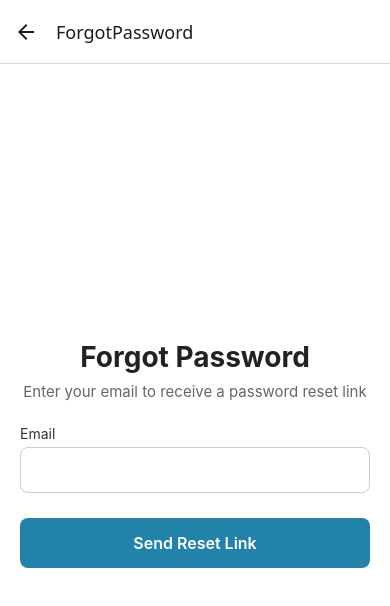
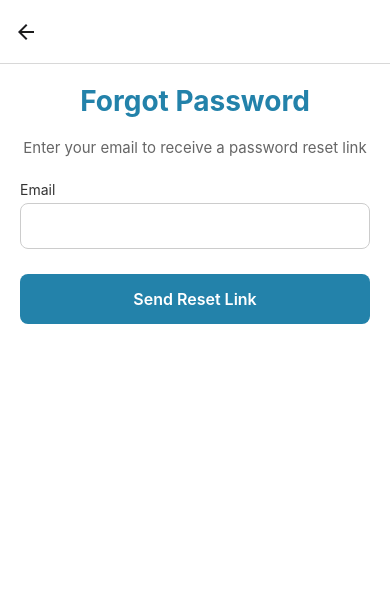
Before and after one commit to infoenum-testing/IEFoodify, a React Native app: screen /ForgotPassword in a window 390 px wide. Shown: the top 606 px of the page. Built offline with nearby package versions, Linux system fonts and the light colour scheme.

Commit message:
Updated forgotPassword flow

```diff
--- a/App.tsx
+++ b/App.tsx
@@ -59,9 +59,9 @@ function App() {
           <Stack.Screen name="Welcome" component={WelcomeScreen} options={{ title: 'WELCOME', headerBackVisible: false }} />
           <Stack.Screen name="Login" component={LoginScreen} options={{ headerShown: false }} />
           <Stack.Screen name="Signup" component={SignupScreen} options={{ headerShown: false }} />
-          <Stack.Screen name="ForgotPassword" component={ForgotPasswordScreen} />
-          <Stack.Screen name="OtpScreen" component={OtpScreen} />
-          <Stack.Screen name="ResetPassword" component={ResetPassword} />
+          <Stack.Screen name="ForgotPassword" component={ForgotPasswordScreen}  options={{ title: '', }} />
+          <Stack.Screen name="OtpScreen" component={OtpScreen}  options={{ title: '', }} />
+          <Stack.Screen name="ResetPassword" component={ResetPassword }  options={{ title: '', }} />
           <Stack.Screen name="Home" component={HomeScreen} />
 
         </Stack.Navigator>
--- a/src/screens/ForgotPasswordScreen.js
+++ b/src/screens/ForgotPasswordScreen.js
@@ -6,7 +6,8 @@ import {
     Platform,
     ScrollView,
 } from 'react-native';
-import { SafeAreaProvider } from 'react-native-safe-area-context';
+import { SafeAreaView } from 'react-native-safe-area-context';
+
 import Input from '../components/Input';
 import Button from '../components/Button';
 import { validateEmail } from '../utils/validations';
@@ -26,7 +27,7 @@ const ForgotPasswordScreen = ({ navigation }) => {
     };
 
     return (
-        <SafeAreaProvider style={styles.container}>
+      <SafeAreaView style={styles.container} edges={['top', 'left', 'right']}>
     <KeyboardAvoidingView
         behavior={Platform.OS === 'ios' ? 'padding' : undefined}
         style={{ flex: 1 }}
@@ -41,7 +42,6 @@ const ForgotPasswordScreen = ({ navigation }) => {
                 Enter your email to receive a password reset link
             </Text>
 
-                    {/* ✅ Reusable Input */}
             <Input
                 label="Email"
                 value={email}
@@ -53,11 +53,11 @@ const ForgotPasswordScreen = ({ navigation }) => {
                 error={emailError}
             />
 
-                    {/* ✅ Reusable Button */}
             <Button title="Send Reset Link" onPress={handleSubmit} />
         </ScrollView>
     </KeyboardAvoidingView>
-        </SafeAreaProvider>
+</SafeAreaView>
+
     );
 };
 
@@ -70,15 +70,15 @@ const styles = StyleSheet.create({
     },
     scrollContainer: {
         flexGrow: 1,
-        justifyContent: 'center',
+        //justifyContent: 'center',
         padding: 20,
     },
     title: {
         fontSize: 28,
         fontWeight: '700',
         alignSelf: 'center',
-        marginBottom: 8,
-        color: '#222',
+        marginBottom: 20,
+        color: '#2382AA',
     },
     subtitle: {
         fontSize: 15,
--- a/src/screens/LoginScreen.js
+++ b/src/screens/LoginScreen.js
@@ -84,7 +84,7 @@ const LoginScreen = ({ navigation }) => {
                 </TouchableOpacity>
             </View>
 
-            <Text style={styles.orText}>OR</Text>
+            <Text style={styles.orText}> --------- OR --------</Text>
 
             {/* Google Sign-In */}
             <GoogleSigninButton
--- a/src/screens/OtpScreen.js
+++ b/src/screens/OtpScreen.js
@@ -8,7 +8,7 @@ import {
   Platform,
   TouchableOpacity,
 } from 'react-native';
-import { SafeAreaProvider } from 'react-native-safe-area-context';
+import { SafeAreaView } from 'react-native-safe-area-context';
 import Button from '../components/Button';
 
 const OtpScreen = ({ navigation }) => {
@@ -51,7 +51,7 @@ const OtpScreen = ({ navigation }) => {
   };
 
   return (
-    <SafeAreaProvider style={styles.container}>
+   <SafeAreaView style={styles.container} edges={['top', 'left', 'right']}>
       <KeyboardAvoidingView
         behavior={Platform.OS === 'ios' ? 'padding' : undefined}
         style={{ flex: 1 }}
@@ -88,7 +88,7 @@ const OtpScreen = ({ navigation }) => {
           </TouchableOpacity>
         </View>
       </KeyboardAvoidingView>
-    </SafeAreaProvider>
+    </SafeAreaView>
   );
 };
 
@@ -101,15 +101,15 @@ const styles = StyleSheet.create({
   },
   content: {
     flex: 1,
-    justifyContent: 'center',
+    //justifyContent: 'center',
     padding: 24,
   },
   title: {
-    fontSize: 28,
+    fontSize: 32,
     fontWeight: '700',
     alignSelf: 'center',
     marginBottom: 8,
-    color: '#222',
+    color: '#2382AA',
   },
   subtitle: {
     fontSize: 15,
--- a/src/screens/ResetPasswordScreen.js
+++ b/src/screens/ResetPasswordScreen.js
@@ -8,7 +8,7 @@ import {
   Alert,
   ScrollView,
 } from 'react-native';
-import { SafeAreaProvider } from 'react-native-safe-area-context';
+import { SafeAreaView } from 'react-native-safe-area-context';
 
 import Input from '../components/Input';
 import Button from '../components/Button';
@@ -52,8 +52,7 @@ const ResetPasswordScreen = ({ navigation }) => {
   };
 
   return (
-    <SafeAreaProvider style={styles.container}>
-      <KeyboardAvoidingView
+    <SafeAreaView style={styles.container} edges={['top', 'left', 'right']}>      <KeyboardAvoidingView
       behavior={Platform.OS === 'ios' ? 'padding' : undefined}
       style={{ flex: 1 }}
     >
@@ -92,8 +91,7 @@ const ResetPasswordScreen = ({ navigation }) => {
         <Button title="Reset Password" onPress={handleReset} />
       </ScrollView>
     </KeyboardAvoidingView>
-    </SafeAreaProvider>
-  );
+    </SafeAreaView>);
 };
 
 export default ResetPasswordScreen;
@@ -105,15 +103,14 @@ const styles = StyleSheet.create({
   },
   content: {
     flexGrow: 1,
-    justifyContent: 'center',
-    padding: 24,
+    padding: 20,
   },
   title: {
-    fontSize: 28,
+    fontSize: 32,
     fontWeight: '700',
     alignSelf: 'center',
     marginBottom: 8,
-    color: '#222',
+    color: '#2382AA',
   },
   subtitle: {
     fontSize: 15,
--- a/src/screens/SignupScreen.js
+++ b/src/screens/SignupScreen.js
@@ -106,7 +106,7 @@ const styles = StyleSheet.create({
     backgroundColor: '#fff'
   },
   title: {
-    fontSize: 26,
+    fontSize: 32,
     fontWeight: '700',
     color: '#2382AA',
     textAlign: 'center',
```
Also changed, not shown: 1 other file (tests, documents, lock files or other folders). Lines whose indentation alone changed are shown as unchanged.
